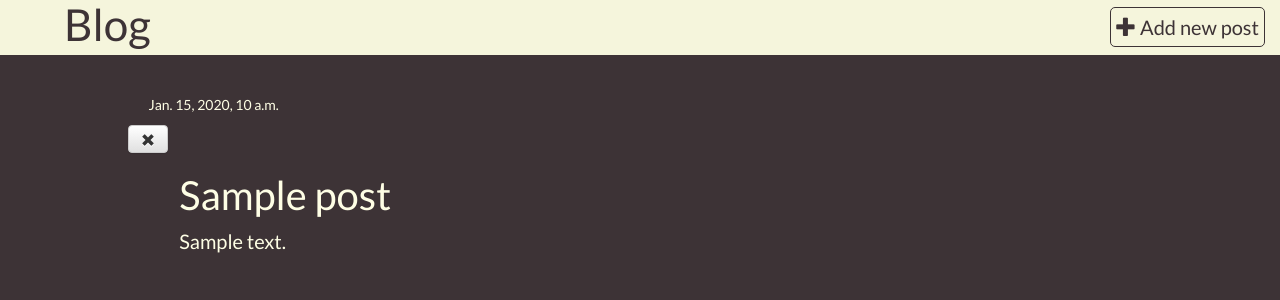
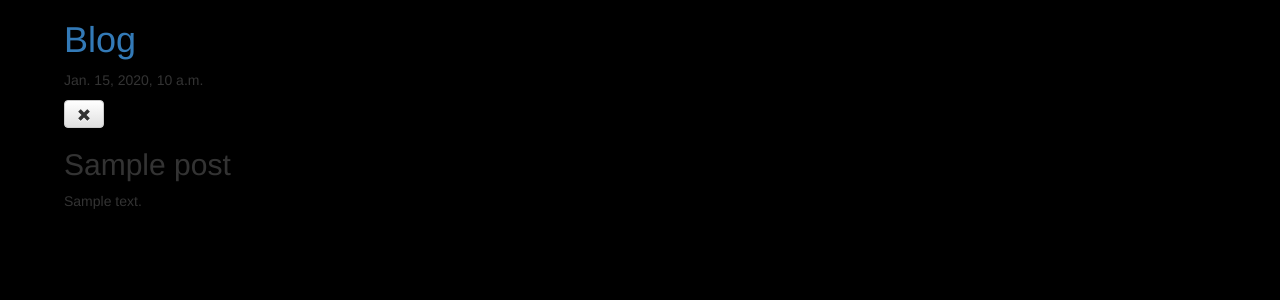
Before and after one commit to ferrarif3/django-blog, a Django app: template blog/templates/postdetail.html in a window 1280 px wide. Shown: the top 300 px of the page. Run offline with Django 3.2, Linux system fonts and the light colour scheme; the template is opened without the code that fills it: values that come from a table or form of the project are taken from there, others are empty; a user stored in the database is signed in; tables that the repository leaves empty hold one stand-in row (values such as "Sample post"); some libraries are stand-ins or nearby versions.

Commit message:
Added templates

```diff
--- a/blog/static/styles.css
+++ b/blog/static/styles.css
@@ -1,116 +1,4 @@
 body{
-    background: #3d3336;
-    font-family: 'Lato', sans-serif;
+    background: #000;
+    padding-left: 5%;
 }
-
-#header{
-    background-color: beige;
-    padding-left: 0px;
-    width: 100%;
-    height: 55px;
-}
-
-.top-menu{
-    font-family: 'Lato', sans-serif;
-    float:  right;
-    font-size:  20px;
-    line-height: 2.4;
-}
-
-#title{
-    display: inline-block;
-    margin-top: 0px !important;
-    margin-left: 5%;
-    font-size: 44px;
-    color: #3d3336;
-    font-family: 'Lato', sans-serif;
-}
-
-.loginb{
-    font-family:'Lato', sans-serif;
-    height: 40px;
-    float:right;
-    color:#3d3336;
-    font-size:20px;
-    margin-right: 15px;
-    margin-top: 7px;
-    padding: 5px;
-    border: #3d3336 solid 1px;
-    border-radius: 5px;
-}
-
-.loginb:hover {
-    text-decoration: none;
-    color: beige;
-    background-color: #3d3336;
-    border: beige solid 1px;
-    -webkit-transition: border 0.5s;
-    -webkit-transition: background-color 0.5s;
-    -webkit-transition: color 0.5s;
-}
-
-p{
-    color: #fefee5;
-}
-
-#ptext{
-    margin-left: 2%;
-    color: #fefee5;
-}
-
-.date{
-    font-family: 'Lato', sans-serif;
-    color: #fefee5;
-}
-
-#detail{
-    margin-top: 40px;
-    margin-left: 10%;
-    margin-right: 10%;
-}
-
-#titleDetail{
-    font-family: 'Lato', sans-serif;
-    font-size: 40px;
-    margin-left: 5%;
-    color: #fefee5;
-}
-
-.textDetail{
-    font-size: 20px;
-    margin-left: 5%;
-    color: #fefee5;
-}
-
-.newpostwrapper{
-    text-align: center;
-}
-
-#newpostt{
-    font-family: 'Lato', sans-serif;
-    color: #fefee5;
-}
-
-#login-form{
-    font-size: 18px;
-    text-align: center;
-    color: beige;
-    width: 400px;
-    margin: 0 auto;
-    margin-top: 20%;
-}
-
-#btnlogin{
-    margin-top: 15px;
-    color: beige;
-    font-size: 18px;
-    background-color: rgba(254, 254, 229, 0);
-    border: beige solid 1px;
-}
-
-#btnlogin:hover{
-    color: #3d3336;
-    background-color: rgba(254, 254, 229, 1);
-    -webkit-transition: color 0.5s;
-    -webkit-transition: background-color 0.5s;
-}
--- a/blog/templates/base.html
+++ b/blog/templates/base.html
@@ -4,21 +4,13 @@
 <head>
     <meta charset="UTF-8">
     <title>Bloggy</title>
-    <link href="https://fonts.googleapis.com/css?family=Lato" rel="stylesheet">
     <link rel="stylesheet" href="//maxcdn.bootstrapcdn.com/bootstrap/3.2.0/css/bootstrap.min.css">
     <link rel="stylesheet" href="//maxcdn.bootstrapcdn.com/bootstrap/3.2.0/css/bootstrap-theme.min.css">
     <link rel="stylesheet" href="{% static 'styles.css' %}">
 </head>
 <body>
-    <div id="header">
-        <h1 id="title"><a style="color: #3d3336;" href="{% url 'home' %}">Blog</a></h1>
-        {% if user.is_authenticated %}
-            <a href="{% url 'post_new' %}" class="loginb"><span class="glyphicon glyphicon-plus"></span> Add new post</a>
-        {% endif %}
-
-        {% if not user.is_authenticated %}
-            <a href="{% url 'login' %}"><div class="loginb">Log in</div></a>
-        {% endif %}
+    <div>
+        <h1><a href="/">Blog</a></h1>
     </div>
 
     {% block content %}
--- a/blog/views.py
+++ b/blog/views.py
@@ -1,7 +1,10 @@
 from django.shortcuts import render
+from django.utils import timezone
+from .models import Post
 
 # Create your views here.
 
 
 def home(request):
-    return render(request, 'postlist.html', {})
+    posts = Post.objects.all()
+    return render(request, 'postlist.html', {'posts': posts})
```
Also changed, not shown: blog/templates/postlist.html (+9 -23 lines).
